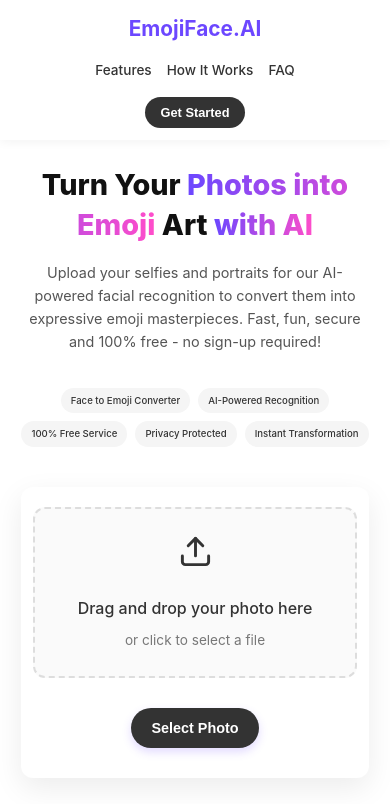
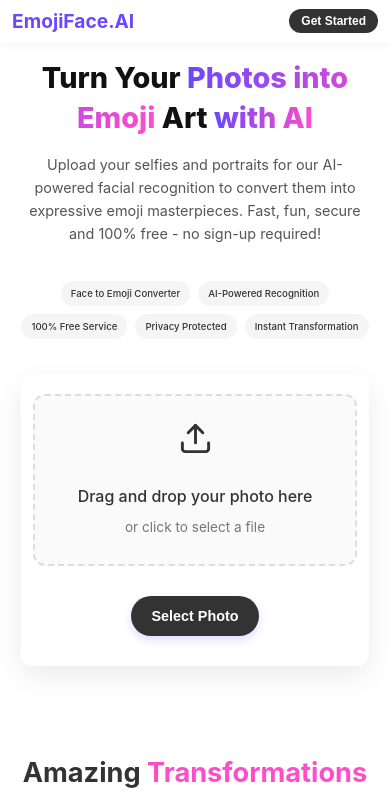
Before and after one commit to willard-yuan/face-emoji, a website: page index.html in a window 390 px wide. Shown: the top 804 px of the page. Drawn offline with Linux system fonts and the light colour scheme.

Commit message:
mobile adjust

```diff
--- a/styles.css
+++ b/styles.css
@@ -1145,40 +1145,42 @@
     }
 }
 
-/* 小平板和大手机 (768px 及以下) */
+/* 移动端导航优化 - 替换现有的768px断点样式 */
 @media (max-width: 768px) {
     .container {
         padding: 0 15px;
     }
 
-    /* Header 优化 */
+    /* Header 优化 - 更紧凑的设计 */
     .header {
-        padding: 12px 0;
+        padding: 8px 0; /* 减少垂直padding */
     }
 
     .header-container {
-        flex-direction: column;
-        gap: 15px;
+        /* 保持水平布局，但在更小屏幕上调整 */
+        flex-direction: row;
+        justify-content: space-between;
+        align-items: center;
+        gap: 10px;
+    }
+
+    .logo h1 {
+        font-size: 1.3rem; /* 稍微减小logo尺寸 */
     }
 
     .nav-links {
-        gap: 20px;
-        flex-wrap: wrap;
-        justify-content: center;
-    }
-
-    .nav-links a {
-        font-size: 0.9rem;
+        display: none; /* 在768px以下隐藏导航链接 */
     }
 
     .cta-button {
-        padding: 8px 16px;
+        padding: 6px 14px;
         font-size: 0.8rem;
+        border-radius: 20px;
     }
 
     /* Hero Section 优化 */
     .hero {
-        padding: 30px 0 20px;
+        padding: 20px 0 15px; /* 减少hero section的padding */
     }
 
     .hero h1 {
@@ -1329,28 +1331,29 @@
     }
 }
 
-/* 手机设备 (480px 及以下) */
+/* 更小屏幕的进一步优化 (480px 及以下) */
 @media (max-width: 480px) {
     .container {
         padding: 0 12px;
     }
 
-    /* Header 进一步优化 */
+    /* Header 进一步紧凑化 */
+    .header {
+        padding: 6px 0;
+    }
+
     .logo h1 {
-        font-size: 1.3rem;
-    }
-
-    .nav-links {
-        gap: 15px;
-    }
-
-    .nav-links a {
-        font-size: 0.85rem;
+        font-size: 1.2rem;
+    }
+
+    .cta-button {
+        padding: 5px 12px;
+        font-size: 0.75rem;
     }
 
     /* Hero Section 进一步优化 */
     .hero {
-        padding: 25px 0 15px;
+        padding: 15px 0 10px;
     }
 
     .hero h1 {
```
